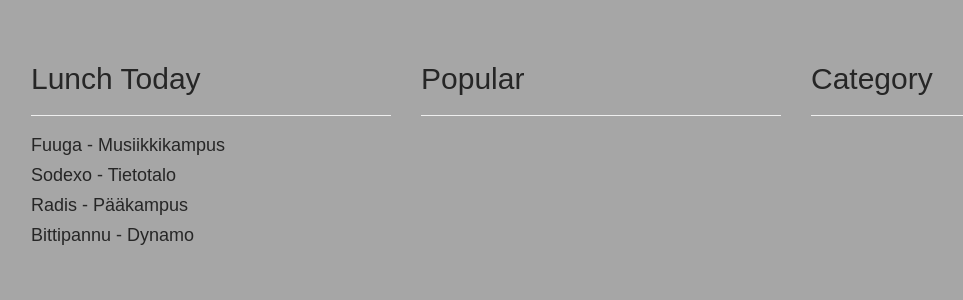
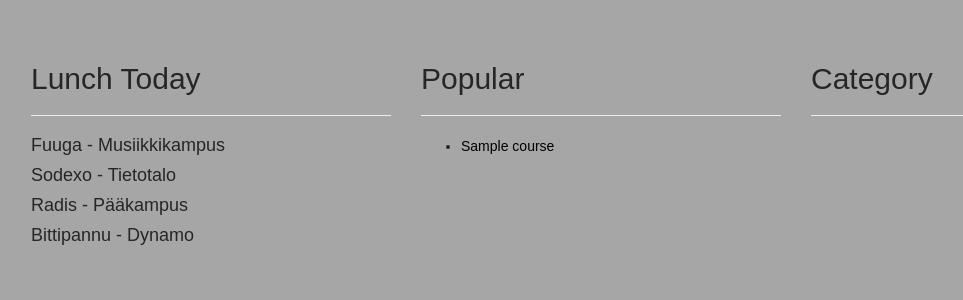
Before and after one commit to olkivist/sodex, a PHP site: template recourses/views/home.twig in a window 1280 px wide. Shown: the part 80-380 px from the top of the page, without its empty margins (39-1002 px from the left). Run offline with PHP 8.4, Linux system fonts and the light colour scheme; the template is opened without the code that fills it: most values are stand-ins (such as "Sample title", 1, 10 or a date in 2020); some libraries are stand-ins or nearby versions.

Commit message:
small changes

```diff
--- a/app/Controllers/CourseController.php
+++ b/app/Controllers/CourseController.php
@@ -12,12 +12,11 @@
 
 	public function courses($request, $response){
 
-		$courses = $this->c->db->query("SELECT * FROM courses")->fetchAll(PDO::FETCH_OBJ);
+		$courses = $this->c->db->query("SELECT * FROM courses WHERE count > 1")->fetchAll(PDO::FETCH_OBJ);
 
 		return $this->c->view->render($response, 'courses/top-courses.twig', [
 			'courses' => $courses
 		]);
-
 	}
 
 	public function show($request, $response, $args) {
@@ -40,4 +39,6 @@
  		]);
 
 	}
+
+
 }
--- a/recourses/views/home.twig
+++ b/recourses/views/home.twig
@@ -17,6 +17,11 @@
 
 	  <div class="col-md-4">
 	  	<h2>Popular</h2><hr>
+	  	<ul>
+    	{% for course in courses %}
+    	    <li><a href="{{ path_for('details.show', { course: course.course_name }) }}">{{ course.course_name }}</a></li>
+    	{% endfor %}
+	</ul>
 	  </div>
 
 	  <div class="col-md-4">
```
